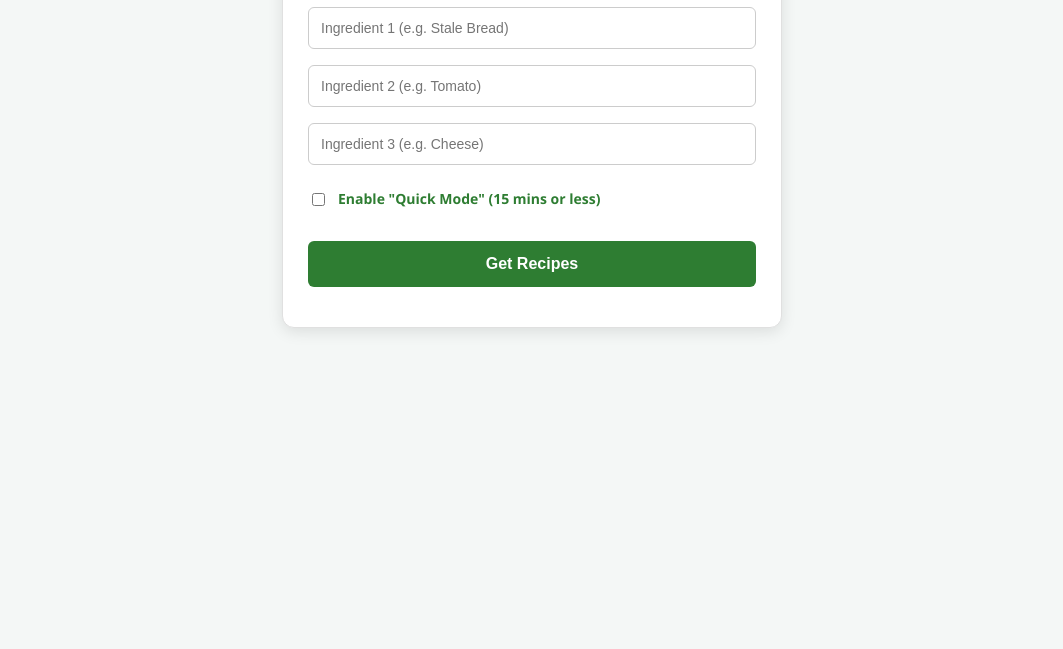
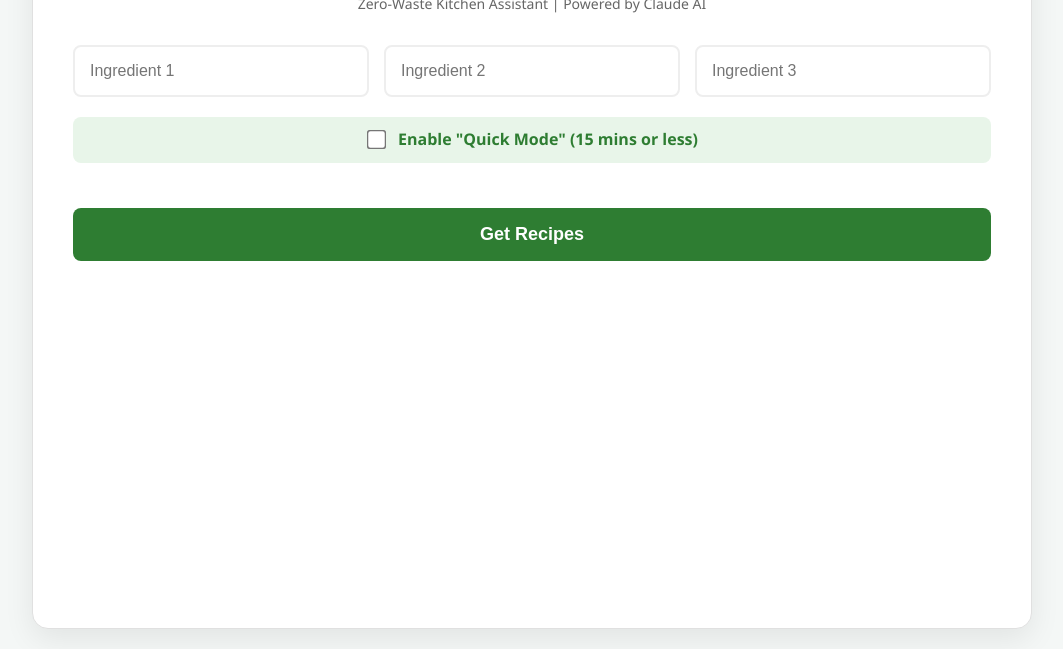
Before and after one commit to mahendra-glitch/waste-to-meal-bot, a website: page index.html in a window 1280 px wide. Shown: the part 191-840 px from the top of the page, without its empty margins (108-1171 px from the left). Before the commit the page ends 800 px from the top, so only its background shows below. Drawn offline with Linux system fonts and the light colour scheme.

Commit message:
Update index.html

```diff
--- a/index.html
+++ b/index.html
@@ -5,32 +5,150 @@
     <meta name="viewport" content="width=device-width, initial-scale=1.0">
     <title>Eco Chef | Waste-to-Meal Bot</title>
     <style>
-        body { font-family: 'Segoe UI', Tahoma, Geneva, Verdana, sans-serif; max-width: 500px; margin: 50px auto; padding: 20px; line-height: 1.6; color: #333; background-color: #f4f7f6; }
-        h2 { text-align: center; color: #2e7d32; margin-bottom: 5px; }
-        .card { background: white; padding: 25px; border-radius: 12px; box-shadow: 0 4px 15px rgba(0,0,0,0.1); border: 1px solid #e0e0e0; }
-        input[type="text"] { width: 100%; padding: 12px; margin: 8px 0; border: 1px solid #ccc; border-radius: 6px; box-sizing: border-box; font-size: 14px; }
-        button { width: 100%; padding: 14px; margin: 15px 0; background-color: #2e7d32; color: white; border: none; border-radius: 6px; cursor: pointer; font-size: 16px; font-weight: bold; transition: 0.3s; }
-        button:hover { background-color: #1b5e20; }
+        /* Base Styles */
+        body {
+            font-family: 'Segoe UI', Roboto, Helvetica, Arial, sans-serif;
+            margin: 0;
+            padding: 20px;
+            line-height: 1.6;
+            color: #333;
+            background-color: #f4f7f6;
+            display: flex;
+            justify-content: center;
+            min-height: 100vh;
+        }
+
+        /* The main card: Responsive Width */
+        .card {
+            background: white;
+            padding: 40px;
+            border-radius: 16px;
+            box-shadow: 0 10px 30px rgba(0,0,0,0.08);
+            border: 1px solid #e0e0e0;
+            width: 100%; /* Default for mobile */
+            box-sizing: border-box;
+            transition: width 0.3s ease;
+        }
+
+        /* Desktop view: Make it much wider */
+        @media (min-width: 768px) {
+            .card {
+                max-width: 1000px; /* Wide but readable on Desktop */
+                margin-top: 40px;
+            }
+        }
+
+        /* Mobile view: Perfect fit */
+        @media (max-width: 767px) {
+            .card {
+                padding: 20px;
+                border-radius: 0; /* Full screen feel on phones */
+                border: none;
+            }
+            body { padding: 0; }
+        }
+
+        h2 { text-align: center; color: #2e7d32; font-size: 2rem; margin-bottom: 5px; letter-spacing: 1px; }
+        .subtitle { text-align: center; font-size: 14px; margin-top: 0; color: #666; margin-bottom: 30px; }
+
+        /* Input styling */
+        .input-group {
+            display: grid;
+            grid-template-columns: 1fr;
+            gap: 15px;
+        }
+
+        /* On wider screens, show inputs side-by-side */
+        @media (min-width: 600px) {
+            .input-group {
+                grid-template-columns: 1fr 1fr 1fr;
+            }
+        }
+
+        input[type="text"] {
+            width: 100%;
+            padding: 15px;
+            border: 2px solid #eee;
+            border-radius: 8px;
+            box-sizing: border-box;
+            font-size: 16px;
+            transition: border-color 0.3s;
+        }
+        input[type="text"]:focus {
+            border-color: #2e7d32;
+            outline: none;
+        }
+
+        button {
+            width: 100%;
+            padding: 16px;
+            margin: 25px 0;
+            background-color: #2e7d32;
+            color: white;
+            border: none;
+            border-radius: 8px;
+            cursor: pointer;
+            font-size: 18px;
+            font-weight: bold;
+            transition: transform 0.2s, background 0.3s;
+        }
+        button:hover { background-color: #1b5e20; transform: translateY(-2px); }
+        button:active { transform: translateY(0); }
         button:disabled { background-color: #a5d6a7; cursor: not-allowed; }
-        #recipeResult { background: #fff; padding: 5px; border-radius: 8px; margin-top: 20px; display: none; }
-        .quick-box { display: flex; align-items: center; gap: 10px; margin: 15px 0; font-size: 14px; font-weight: 600; color: #2e7d32; }
-        /* Style for the 3 suggested recipes */
-        .recipe-option { border-left: 5px solid #2e7d32; padding-left: 15px; margin-bottom: 20px; }
-        .recipe-option h3 { color: #1b5e20; margin-bottom: 5px; }
+
+        #recipeResult { background: #fff; border-radius: 8px; margin-top: 30px; }
+
+        .quick-box {
+            display: flex;
+            align-items: center;
+            justify-content: center;
+            gap: 12px;
+            margin: 20px 0;
+            font-size: 16px;
+            font-weight: 600;
+            color: #2e7d32;
+            background: #e8f5e9;
+            padding: 10px;
+            border-radius: 8px;
+        }
+
+        /* Recipe Grid Layout for Variety */
+        #recipeContent {
+            display: grid;
+            grid-template-columns: 1fr;
+            gap: 20px;
+            margin-top: 20px;
+        }
+
+        @media (min-width: 900px) {
+            #recipeContent {
+                grid-template-columns: 1fr 1fr 1fr; /* Show 3 recipes side-by-side on wide screens */
+            }
+        }
+
+        .recipe-option {
+            border: 1px solid #e0e0e0;
+            padding: 20px;
+            border-radius: 12px;
+            background: #fafafa;
+            border-top: 5px solid #2e7d32;
+        }
     </style>
 </head>
 <body>
 
     <div class="card">
         <h2>ECO CHEF 👨‍🍳</h2>
-        <p style="text-align: center; font-size: 12px; margin-top: 0; color: #666;">Zero-Waste Kitchen Assistant</p>
+        <p class="subtitle">Zero-Waste Kitchen Assistant | Powered by Claude AI</p>
 
-        <input type="text" id="ing1" placeholder="Ingredient 1 (e.g. Stale Bread)">
-        <input type="text" id="ing2" placeholder="Ingredient 2 (e.g. Tomato)">
-        <input type="text" id="ing3" placeholder="Ingredient 3 (e.g. Cheese)">
+        <div class="input-group">
+            <input type="text" id="ing1" placeholder="Ingredient 1">
+            <input type="text" id="ing2" placeholder="Ingredient 2">
+            <input type="text" id="ing3" placeholder="Ingredient 3">
+        </div>
 
         <div class="quick-box">
-            <input type="checkbox" id="quickMode">
+            <input type="checkbox" id="quickMode" style="transform: scale(1.5);">
             <label for="quickMode">Enable "Quick Mode" (15 mins or less)</label>
         </div>
 
@@ -48,7 +166,6 @@
             const i3 = document.getElementById('ing3').value;
             const isQuick = document.getElementById('quickMode').checked;
 
-            const resultDiv = document.getElementById('recipeResult');
             const contentDiv = document.getElementById('recipeContent');
             const btn = document.getElementById('getBtn');
 
@@ -59,8 +176,7 @@
 
             btn.innerText = "Chef is thinking...";
             btn.disabled = true;
-            resultDiv.style.display = "block";
-            contentDiv.innerHTML = "<center><i>Preparing 3 unique suggestions...</i></center>";
+            contentDiv.innerHTML = "<div style='grid-column: 1/-1; text-align:center;'><i>Preparing 3 gourmet variations...</i></div>";
 
             try {
                 const response = await fetch('/api/generate', {
@@ -68,18 +184,17 @@
                     headers: { "Content-Type": "application/json" },
                     body: JSON.stringify({
                         ingredients: `${i1}, ${i2}, ${i3}`,
-                        isQuick: isQuick // Renamed from isLazy to match your wording
+                        isQuick: isQuick
                     })
                 });
 
                 const data = await response.json();
-
                 if (data.error) throw new Error(data.error);
 
                 contentDiv.innerHTML = data.text;
 
             } catch (error) {
-                contentDiv.innerHTML = `<span style='color:red;'>Error: ${error.message}</span>`;
+                contentDiv.innerHTML = `<div style='grid-column: 1/-1; color:red; text-align:center;'>Error: ${error.message}</div>`;
             } finally {
                 btn.innerText = "Get Recipes";
                 btn.disabled = false;
```
